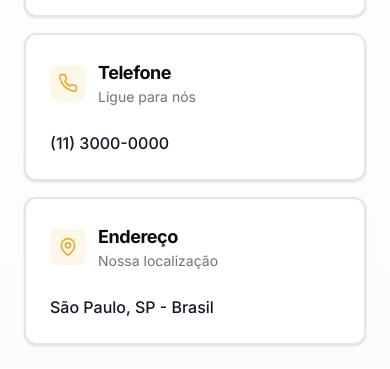
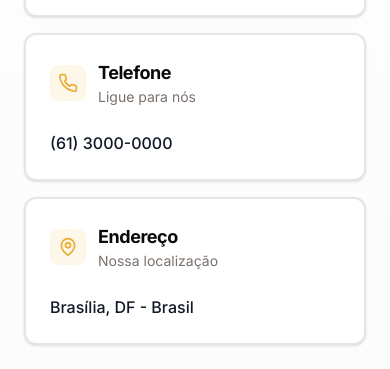
Before and after one commit to summit-precatorios/summit-plataform, a Next.js app: page /contact in a window 390 px wide. Shown: the part 860-1229 px from the top of the page. Built offline with nearby package versions, Linux system fonts and the light colour scheme.

Commit message:
fix: update contact information and format CPF display in UserNav
- Changed contact phone number from São Paulo to Brasília.
- Updated address to reflect the new location in Brasília, DF.
- Applied CPF masking in UserNav for improved readability.

```diff
--- a/src/app/contact/page.tsx
+++ b/src/app/contact/page.tsx
@@ -72,13 +72,13 @@ export default function ContactPage() {
       icon: Phone,
       title: "Telefone",
       description: "Ligue para nós",
-      value: "(11) 3000-0000",
+      value: "(61) 3000-0000",
     },
     {
       icon: MapPin,
       title: "Endereço",
       description: "Nossa localização",
-      value: "São Paulo, SP - Brasil",
+      value: "Brasília, DF - Brasil",
     },
   ];
 
--- a/src/components/user-nav.tsx
+++ b/src/components/user-nav.tsx
@@ -1,6 +1,7 @@
 "use client";
 
 import { AuthContext } from "@/contexts/AuthContext";
+import { cpfMask } from "@/lib/utils";
 import {
   AlertCircle,
   CheckCircle2,
@@ -98,7 +99,7 @@ export function UserNav() {
             </div>
             {user?.document && (
               <p className="text-xs text-gray-400 font-mono">
-                CPF: {user.document}
+                CPF: {cpfMask(user.document)}
               </p>
             )}
           </div>
```
Lines whose indentation alone changed are shown as unchanged.
